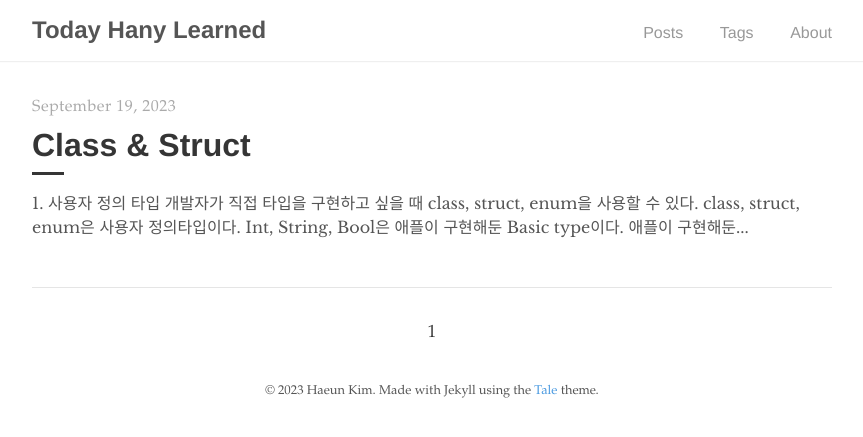
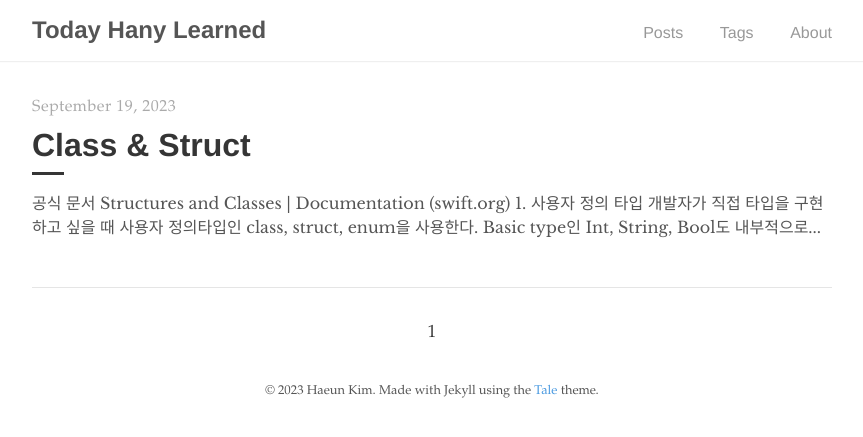
Before and after one commit to ha-ny/ha-ny.github.io, a Jekyll site: the page built from index.html, in a window 1280 px wide. Shown: the top 437 px of the page, without its empty margins (208-1071 px from the left). Built offline with Jekyll 4.4.1, drawn with Linux system fonts in a browser that asks for light colours; the list of posts is cut into pages by our own code; part of the change alters nothing that is shown.

Commit message:
Update Post

````diff
--- a/_posts/2023-09-19-Class&Struct.md
+++ b/_posts/2023-09-19-Class&Struct.md
@@ -4,108 +4,49 @@ title: "Class & Struct"
 author: "Hany"
 tags: Swift
 ---
+##### 공식 문서
+[Structures and Classes | Documentation (swift.org)](https://docs.swift.org/swift-book/documentation/the-swift-programming-language/classesandstructures/)
 
-## 1. 사용자 정의 타입
+## 1.  사용자 정의 타입
 
-개발자가 직접 타입을 구현하고 싶을 때 class, struct, enum을 사용할 수 있다.
-class, struct, enum은 사용자 정의타입이다.
-Int, String, Bool은 애플이 구현해둔 Basic type이다.
-애플이 구현해둔 Basic type인 Int, String, Bool는 내부적으로 struct를 사용한다는 것을 알 수 있다
-
-<img width="474" alt="11" src="https://github.com/ha-ny/ha-ny/assets/130643750/218ac7eb-4497-4784-83d6-6e42d763096b">
+개발자가 직접 타입을 구현하고 싶을 때 사용자 정의타입인 class, struct, enum을 사용한다.
+Basic type인 Int, String, Bool도 내부적으로 struct를 사용한다는 것을 알 수 있다
+```swift
+@frozen public struct Int : FixedWidthInteger, SignedInteger { ... }
+```
 
 ## 2. Class의 초기화 방식
 
-class의 initializing type(초기화 방식)은 초깃값 지정과 생성자 생성으로 구분할 수 있다
-둘다 하지 않으면 아래와 같은 오류가 뜬다
+class의 initializing type(초기화 방식)은 초기값 지정과 생성자 생성으로 구분할 수 있다
+둘다 하지 않으면 "Class 'SwiftClass' has no initializers" 오류가 뜬다
+```swift
+class SwiftClass {
 
-<img width="1016" alt="초기화방식" src="https://github.com/ha-ny/ha-ny/assets/130643750/521e432f-b939-4e45-ae17-4bc70529ebd3">
+    var apple = "사과"
+    var bear: String
+    var count: Int
+}
+```
 
-- 초깃값 지정
-위 코드와 같이 apple = “사과”와 같은 형태로 값을 고정하는 것이다.
+- 초기값 지정
+위 코드와 같이 apple = “사과”와 같은 형태로 값을 초기화하는 것이다.
 
 - 생성자 구현
-만약 count의 값을 계속 변경해주고 싶다면 초깃값 지정보다 생성자(Initializer)를 구현해야한다.
 생성자는 init() { } 형태로 사용한다.
+파라미터로 값을 받아오기 때문에 SwiftClass의 가로를 열면 bear과 count가 뜬다.
 
-<img width="512" alt="7" src="https://github.com/ha-ny/ha-ny/assets/130643750/6ec57d21-4aa6-4dd7-bc06-e526a5614d02">
+```swift
+class SwiftClass {
 
-SwiftClass의 가로를 열면 bear과 count가 뜨는데 이는 생성자의 파라미터이다.
-물론 초깃값을 지정해 준 apple도 생성자의 파라미터로 추가할 수 있다.
-외부에서 값을 받아올 건지 / 지정된 값을 사용할 건지의 차이에 따라 추가하면 된다.
+    var apple = "사과"
+    var bear: String
+    var count: Int
 
-## 3. Struct의 Initializer
+    init(bear: String, count: Int) {
+        self.bear = bear
+        self.count = count
+    }
+}
 
-Struct는 생성자를 자동으로 만들어주는 기능이 있다. 이를 Memberwise 기능이라고 한다.
-아래와 같이 초깃값이 있는 apple은 선택적으로 값을 넘겨줄 수 있고, bear와 count은 기본적으로 값을 넘겨줘야 한다.
-
-<img width="434" alt="생성자" src="https://github.com/ha-ny/ha-ny/assets/130643750/472c5a6a-5442-4ddd-a420-ed9928cb82f4">
-
-- 사용자가 직접 생성자를 만들면 어떻게 될까?
-Memberwise 기능이 필요 없어지니 개발자가 만든 생성자가 뜬다. ( 가로를 열었을 때 count가 뜨지 않는 것을 보면 알 수 있다)
-
-<img width="434" alt="2" src="https://github.com/ha-ny/ha-ny/assets/130643750/3d8cc55c-68ad-4d3c-87e2-2a7041cb8b55">
-
-## 4. 상속관계
-
-Class는 단일 상속만 가능하며, Struct는 상속이 불가능하다.
-아래의 코드에서 zero는 one의 부모 객체이다. 반대로 one은 zero의 자식 객체이다
-one을 상속받은 two도 zero의 함수를 사용할 수 있는데, 상속의 특징은 수직과 중첩이다.
-
-<img width="268" alt="8" src="https://github.com/ha-ny/ha-ny/assets/130643750/20c20803-930f-477d-8ec2-aeb322df3f32">
-
-- 정리
-class는 상속 관계를 가질 수 있다 → 부모는 하나지만 자식은 여럿일 수 있다 → 단일 상속
-struct는 상속 관계를 가질 수 없다 → 부모도 자식도 안된다
-
-## 5. Instance
-
-<img width="342" alt="4" src="https://github.com/ha-ny/ha-ny/assets/130643750/d65610e2-6ce1-4b4a-8775-1787c17f2efa">
-
-SwiftStruct init()의 반환 값은 Instance이다.
-반대로, word의 타입은 생성자의 타입인 SwiftStruct이다.
-생성자를 통해 let word, let word2 와 같은 개별적인 값을 가진 인스턴스를 생성할 수 있다
-
-## 6. Static(전역)
-
-<img width="519" alt="5" src="https://github.com/ha-ny/ha-ny/assets/130643750/a3d041bd-b8d8-47a4-b4c0-5a184fe29a3c">
-
-bear은 Swiftstruct의 생성자에 포함되어 있다. → bear은 인스턴스 프로퍼티이다
-apple은 생성자에 포함되어 있지 않다 → 앞에 static 붙으면 타입 프로퍼티가 된다
-타입 프로퍼티는 Swiftstruct(사용자 정의 타입)의 변수가 된다
-
-- apple에 접근하려면 어떻게 해야할까?
-
-<img width="358" alt="6" src="https://github.com/ha-ny/ha-ny/assets/130643750/2562ae52-3270-405a-86f6-c4615bd0ec5b">
-
-Swiftstruct 타입을 참조하면 apple 프로퍼티가 뜬다
-
-타입 프로퍼티와 인스턴스 프로퍼티 / 타입 매서드와 인스턴스 매서드
-인스턴스를 통해 참조하는지, 타입을 통해 참조하는지에 대한 차이라고 생각하면 된다.
-
-## 7. 참조 타입과 값 타입
-
-Class (reference type) =  참조 타입 (주소 값을 참조하고 있다)
-Struct (value type) = 값 타입(값을 저장하고 있다)
-
-<img width="993" alt="9" src="https://github.com/ha-ny/ha-ny/assets/130643750/a77643f8-1fa5-4ffa-a72b-44f89180423a">
-
-- 같은 형태의 코드인데 왜 마지막 줄은 오류가 날까?
-valueS는 let이라서 name값을 바꿀수 없다고 한다. valueC는 let인데 name 값을 바꿀 수 있다.
-class는 참조 타입이라 주소 값을 참조하고 있다. → valueC는 직접적으로 값을 변경하는 게 아닌 주소 값에 있는 데이터를 변경하는 것이다.
-struct는 값 타입이라 값을 저장한다. → valueS는 자신이 저장한 값이 직결되어 있고 그 값이 변경된다.
-
-<img width="412" alt="10" src="https://github.com/ha-ny/ha-ny/assets/130643750/1dc3ce91-e09c-4cb9-a998-838f9c8477cb">
-
-- 같은 형태의 코드인데 왜 값이 다를까?
-class는 참조 타입이라 주소 값을 참조하고 있다. → valueC2는 valueC의 주소 값을 참조했다. valueC2는 valueC와 같은 주소를 바라보고 있기 때문에 변경된 값을 공유된다
-struct는 값 타입이라 값을 저장한다. → valueS2에 valueS의 값을 복사했다. valueS2를 수정해도 valueS의 데이터는 수정되지 않는다.
-위 코드에서 valueS는 let이라서 name 값을 바꿀 수 없었다. 만약 valueS2를 수정 시 valueS의 값이 변경된다면 valueS은 let으로 선언되어 있기 때문에 오류가 났을 것이다
-
-- 참조 타입
-
-![](https://github.com/ha-ny/ha-ny/assets/130643750/7de6086a-7671-417e-be39-1882b7808a67)
-
-- 값 타입
-
-![](https://github.com/ha-ny/ha-ny/assets/130643750/1d499417-6262-4a52-81e3-19ed0247e0de)
+let data = SwiftClass(bear: String, count: Int)
+```
````
